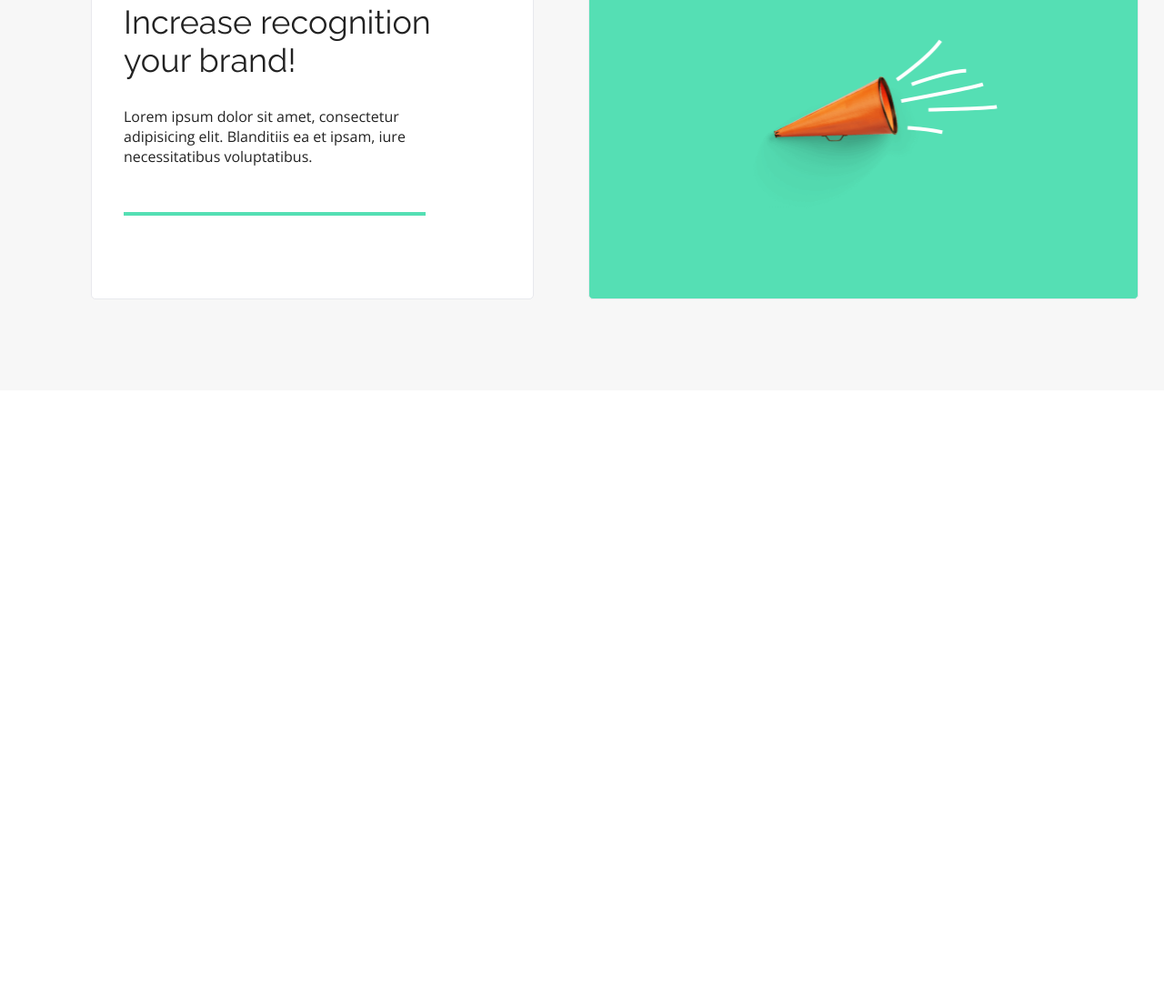
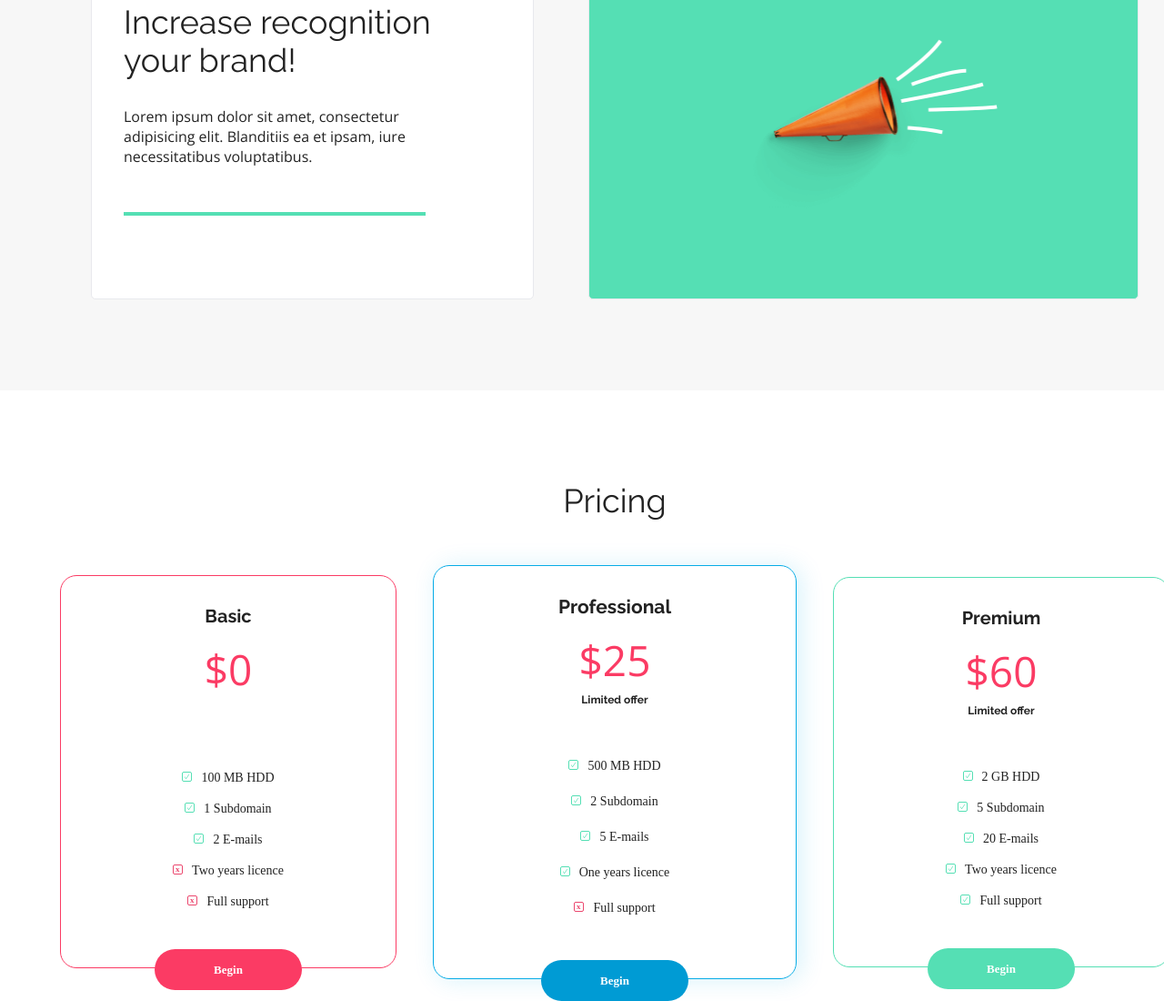
Before and after one commit to marcin5lapinski/Best-Shop, a plain HTML site: page BestShop/index.html in a window 1280 px wide. Shown: the part 2373-3473 px from the top of the page at 91% size. Before the commit the page ends 2802 px from the top, so only its background shows below. Drawn offline with nearby package versions, Linux system fonts and the light colour scheme.

Commit message:
Create pricing section

```diff
--- a/BestShop/css/style.css
+++ b/BestShop/css/style.css
@@ -7,7 +7,7 @@
 }
 
 .container {
-    width: 1352px; /**ZMIENIC NA 1352!!!!!!**/
+    width: 1352px;
     margin: 0 auto;
 }
 
@@ -85,7 +85,7 @@
     margin-bottom: 38px;
 }
 
-.btn {
+.btn-op {
     border: none;
     background: #08A6E4;
     border-radius: 40px;
@@ -371,3 +371,139 @@
 }
 
 /**PRICING**//**PRICING**//**PRICING**//**PRICING**//**PRICING**//**PRICING**/
+
+.pricing {
+    margin: 100px auto;
+    display: flex;
+    flex-direction: column;
+    justify-content: center;
+    align-items: center;
+}
+
+.pricing__title-container {
+    display: flex;
+    justify-content: center;
+    align-items: center;
+    margin-top: 100px;
+}
+
+.pricing__title {
+    font-family: Raleway, sans-serif;
+    font-size: 36px;
+    line-height: 42px;
+}
+
+.pricing__boxes {
+    display: flex;
+    align-items: center;
+    justify-content: center;
+    margin-top: 50px;
+}
+
+.pricing__box {
+    width: 370px;
+    border-radius: 18px;
+    display: flex;
+    flex-direction: column;
+    align-items: center;
+    border: 1px solid #FB3B64FF;
+}
+
+.pricing__details {
+    margin-top: 34px;
+    margin-bottom: 60px;
+    text-align: center;
+}
+
+.pricing__type {
+    font-size: 1.25rem;
+    font-family: Raleway, sans-serif;
+    font-weight: 700;
+}
+
+.pricing__price {
+    font-size: 2.875rem;
+    font-family: "Open Sans", sans-serif;
+    font-weight: 300;
+    margin-top: 25px;
+    color: #FB3B64FF;
+}
+
+.pricing__limited {
+    text-align: center;
+    margin-top: 15px;
+    font-size: 0.75rem;
+    font-family: Raleway, sans-serif;
+    font-weight: 700;
+}
+
+.pricing__items {
+    text-align: center;
+}
+
+.pricing__item {
+    font-size: 14px;
+    margin-bottom: 20px;
+}
+
+.pricing__item::before {
+    content: "";
+    width: 11px;
+    height: 11px;
+    display: inline-block;
+    margin-right: 10px;
+    background-image: url("../assets/Ckechmark-1.svg");
+}
+
+.pricing__item--not::before {
+    background-image: url("../assets/Close.svg");
+}
+.pricing__box .btn {
+    position: relative;
+    bottom: -25px;
+    font-size: 0.8125rem;
+    background: #FB3B64FF;
+}
+
+.pricing__box--basic .pricing__price {
+    margin-bottom: 30px;
+}
+
+.pricing__box--professional {
+    width: 400px;
+    margin: 0 40px;
+    box-shadow: 5px 1px 27px #07ACE629;
+    border-color: #07ACE6;
+}
+
+.pricing__box--professional .pricing__type {
+    font-size: 1.3125rem;
+}
+
+.pricing__box--professional .pricing__item {
+    margin-bottom: 25px;
+}
+
+.pricing__box--premium {
+    border-color: #55DFB4;
+}
+
+.btn {
+    color: white;
+    font-weight: bold;
+    display: inline-block;
+    padding: 16px 65px;
+    border-radius: 23px;
+    border: none;
+    text-decoration: none;
+}
+
+.pricing__box a.btn--prof {
+    background: #009bd4;
+}
+
+.pricing__box a.btn--premium {
+    background: #55DFB4;
+}
+
+/**CONTACT**//**CONTACT**//**CONTACT**//**CONTACT**//**CONTACT**/
--- a/BestShop/index.html
+++ b/BestShop/index.html
@@ -31,7 +31,7 @@
     <div class="container">
         <h1 class="op-sec-header">Sell more!</h1>
         <p class="op-sec-text">Open shop on our platform and increase your sales</p>
-        <button class="btn"><a href="" class="cta-btn">Open your shop</a></button>
+        <button class="btn-op"><a href="" class="cta-btn">Open your shop</a></button>
     </div>
     <img src="assets/background.png" alt="laptop and desk items" class="bg-image">
 </section>
@@ -105,5 +105,64 @@
 
     </div>
 </section>
+
+<section class="container prices">
+
+    <div class="pricing__title-container">
+    <h2 class="pricing__title">Pricing</h2>
+    </div>
+
+    <div class="pricing__boxes">
+
+        <div class="pricing__box pricing__box--basic">
+            <div class="pricing__details">
+                <div class="pricing__type">Basic</div>
+                <div class="pricing__price">$0</div>
+            </div>
+            <ul class="pricing__items">
+                <li class="pricing__item">100 MB HDD</li>
+                <li class="pricing__item">1 Subdomain</li>
+                <li class="pricing__item">2 E-mails</li>
+                <li class="pricing__item pricing__item--not">Two years licence</li>
+                <li class="pricing__item pricing__item--not">Full support</li>
+            </ul>
+            <a href="#" class="btn">Begin</a>
+        </div>
+
+        <div class="pricing__box pricing__box--professional">
+            <div class="pricing__details">
+                <div class="pricing__type">Professional</div>
+                <div class="pricing__price">$25</div>
+                <div class="pricing__limited">Limited offer</div>
+            </div>
+            <ul class="pricing__items">
+                <li class="pricing__item">500 MB HDD</li>
+                <li class="pricing__item">2 Subdomain</li>
+                <li class="pricing__item">5 E-mails</li>
+                <li class="pricing__item">One years licence</li>
+                <li class="pricing__item pricing__item--not">Full support</li>
+            </ul>
+            <a href="#" class="btn btn--prof">Begin</a>
+        </div>
+
+        <div class="pricing__box pricing__box--premium">
+            <div class="pricing__details">
+                <div class="pricing__type">Premium</div>
+                <div class="pricing__price">$60</div>
+                <div class="pricing__limited">Limited offer</div>
+            </div>
+            <ul class="pricing__items">
+                <li class="pricing__item">2 GB HDD</li>
+                <li class="pricing__item">5 Subdomain</li>
+                <li class="pricing__item">20 E-mails</li>
+                <li class="pricing__item">Two years licence</li>
+                <li class="pricing__item">Full support</li>
+            </ul>
+            <a href="#" class="btn btn--premium">Begin</a>
+        </div>
+    </div>
+
+</section>
+
 </body>
 </html>
```
